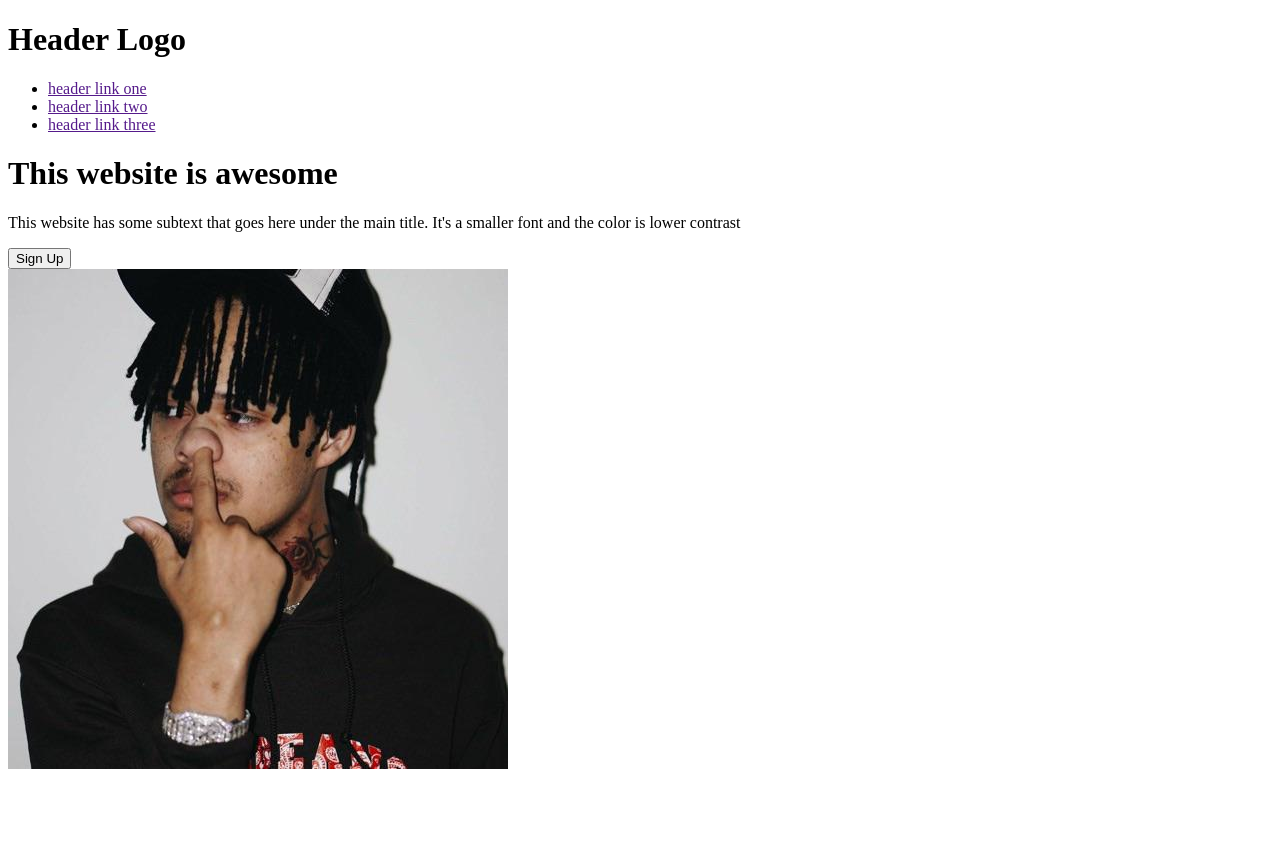
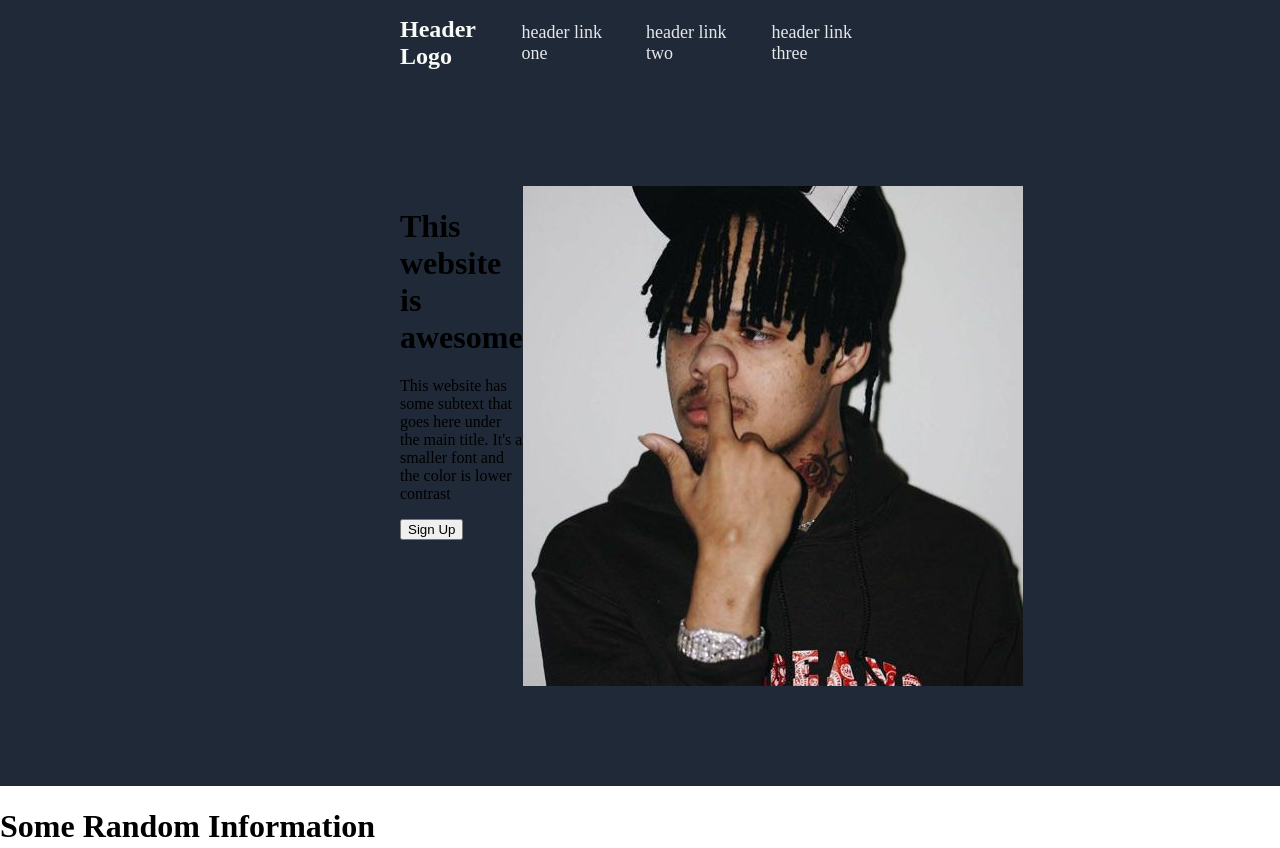
Before and after one commit to TobennaE/Landing-Page-Project, a plain HTML site: page index.html in a window 1280 px wide. Shown: the top 848 px of the page. Before the commit the page ends 800 px from the top, so only its background shows below. Drawn offline with Linux system fonts and the light colour scheme.

Commit message:
Setup about 80 percent of the first section of the website

```diff
--- a/index.html
+++ b/index.html
@@ -6,8 +6,9 @@
         <link rel="stylesheet" href="style.css">
     </head>
     <body>
+        <div class="gray">
             <div class="header">
-            <h1>Header Logo</h1>
+                <h1 class="headlog">Header Logo</h1>
                 <ul>
                     <li><a href="">header link one</a></li>
                     <li><a href="">header link two</a></li>
@@ -22,5 +23,29 @@
                 </div>
                 <img src="Images/picky.jpg" alt="Pikcy">
             </div>
+        </div>
+        <div class="middle">
+            <h1>Some Random Information</h1>
+            <div class="middle-img">
+                <img src="Images/belly.jpg" alt="">
+                <p>Some picture</p>
+                <img src="Images/belly.jpg" alt="">
+                <p>Some picture</p>
+                <img src="Images/belly.jpg" alt="">
+                <p>Some picture</p>
+                <img src="Images/belly.jpg" alt="">
+                <p>Some picture</p>
+            </div>
+        </div>
+        <div class="quote">
+            <p>This is an inspiring quote, or a testimonial from a customer. Maybe it's just filing up space, or maybe people will actually read it. Who Knows? All I know is that it looks nice.</p>
+            <p>-Thor, God of Thunder</p>
+        </div>
+        <div class="call">
+            <h1>Call to action! It's time!</h1>
+            <p>Sign up for our product by clicking that button right over there!</p>
+            <button>Sign Up</button>
+        </div>
+        <div class="footer"><p>Copyright The Odin Project 2022</p></div>
     </body>
 </html>
--- a/style.css
+++ b/style.css
@@ -0,0 +1,44 @@
+body{
+    margin: 0px;
+    padding: 0px;
+}
+ul {
+    list-style-type: none;
+    padding: 0px;
+    margin: 0px;
+    display: flex;
+    gap: 25px;
+}
+
+a {
+    text-decoration: none;
+    color: #E5E7EB;
+    font-size: 18px;
+
+}
+.gray{
+    background-color: #1F2937;
+    display: flex;
+    flex-direction: column;
+    margin: 0px;
+    padding-bottom: 100px;
+    gap: 100px;
+}
+.headlog{
+    font-size: 24px;
+    font-weight: bold;
+    color: #F9FAF8;
+}
+.header {
+    display: flex;
+    align-items: center;
+    justify-content: space-between;
+    margin-left: 400px;
+    margin-right: 400px;
+}
+.top-middle{
+    display: flex;
+    align-items: top;
+    margin-left: 400px;
+    margin-right: 400px;
+}
```
Also changed, not shown: Images/belly.jpg (added). Lines whose indentation alone changed are shown as unchanged.
